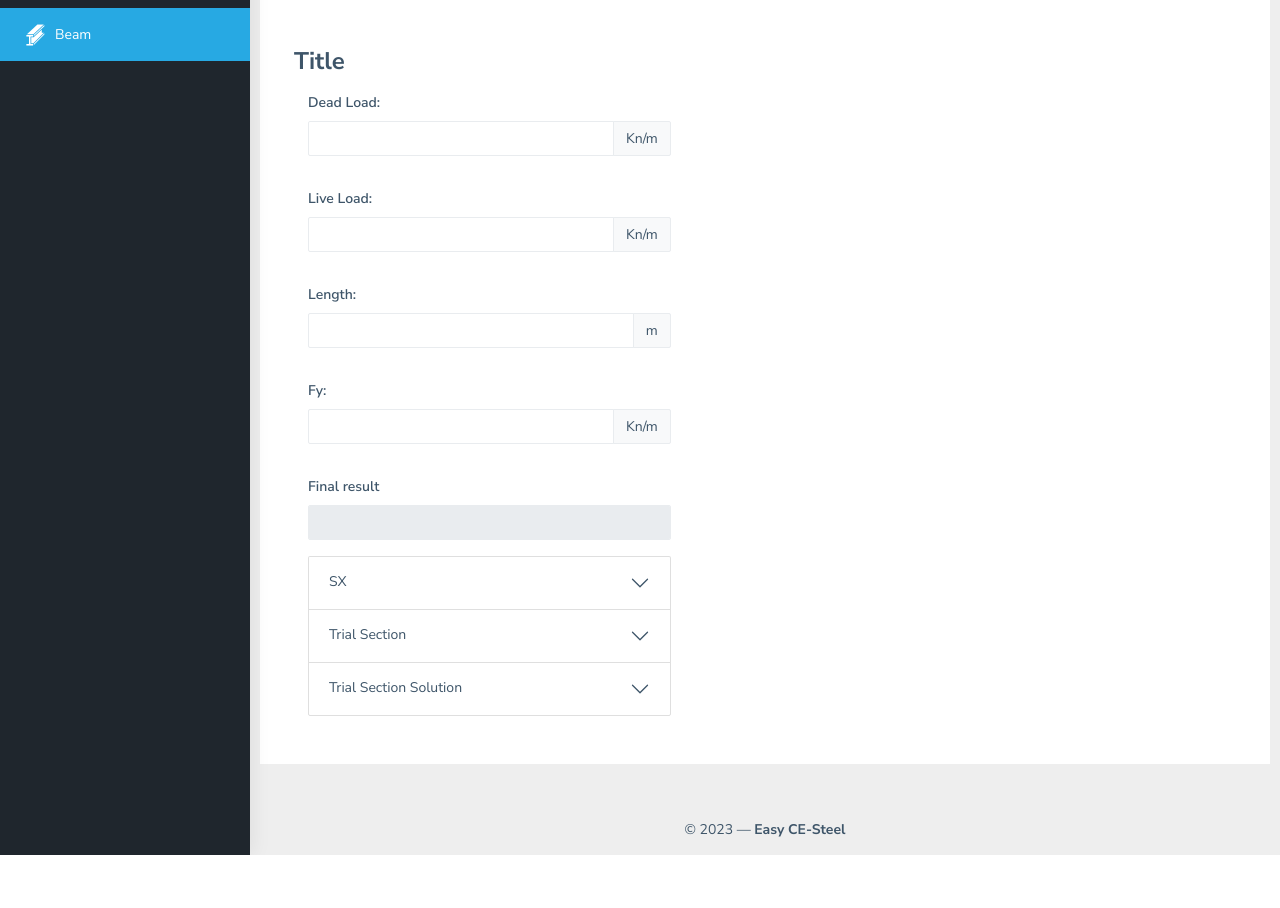
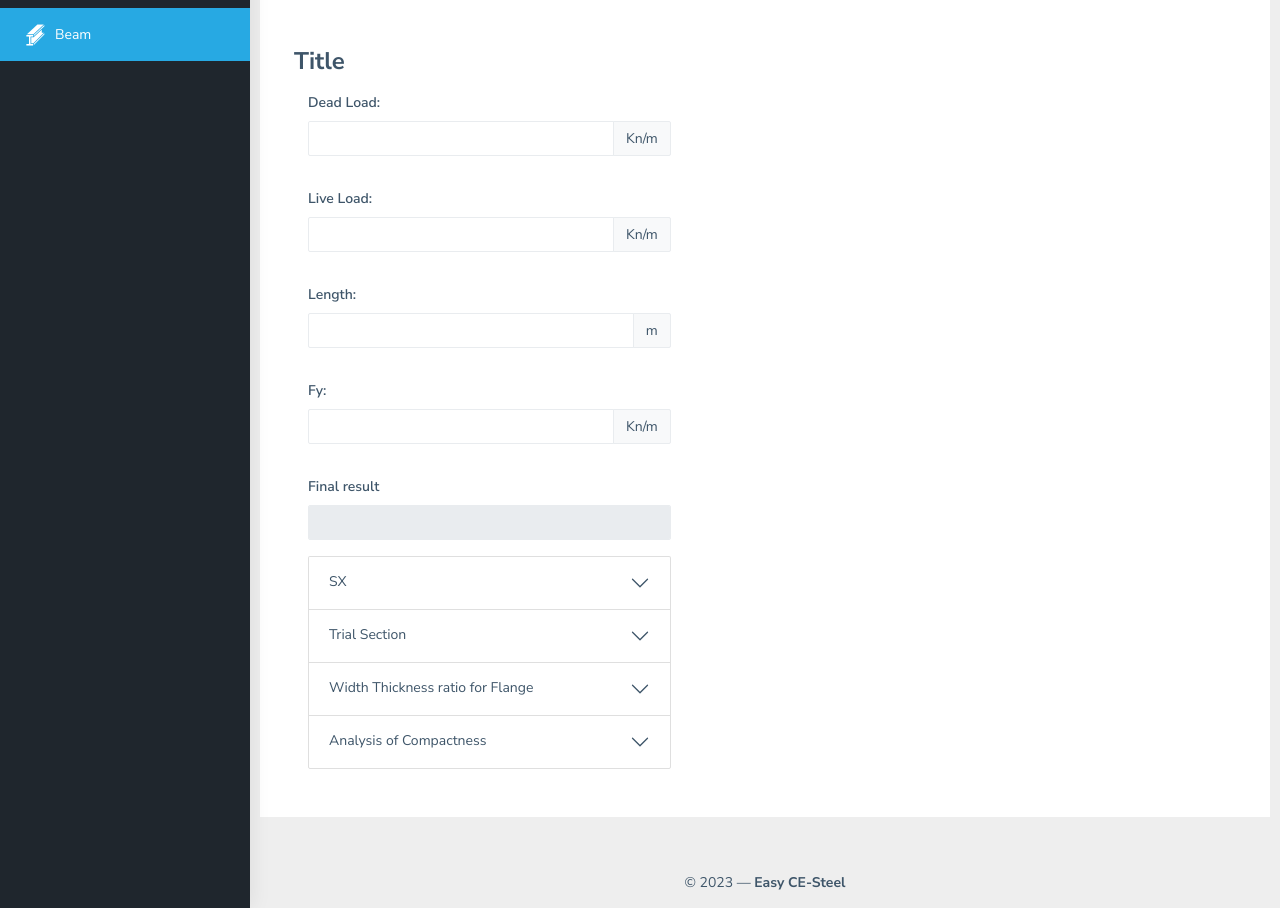
Before and after one commit to sebastian709/easy-ce-steel, a PHP site: page /beam.php in a window 1280 px wide. Shown: the part 133-1041 px from the top of the page. Before the commit the page ends 988 px from the top, so only its background shows below. Run offline with PHP 8.4, Linux system fonts and the light colour scheme; style sheets or scripts are compiled from the project's sources.

Commit message:
Analysis of Compactness

```diff
--- a/beam.php
+++ b/beam.php
@@ -576,7 +576,7 @@ if (isset($_POST['AJAXLocator']) || isset($_GET['AJAXLocator'])) {
                     <h2 class="accordion-header" id="heading3">
                       <button class="accordion-button collapsed" type="button" data-bs-toggle="collapse"
                         data-bs-target="#collapse3" aria-expanded="false" aria-controls="collapse3">
-                        Trial Section Solution
+                        Width Thickness ratio for Flange
                       </button>
                     </h2>
                     <div id="collapse3" class="accordion-collapse collapse" aria-labelledby="heading3"
@@ -627,46 +627,52 @@ if (isset($_POST['AJAXLocator']) || isset($_GET['AJAXLocator'])) {
                               </div>
                             </div>
                           </div>
+                        </div>
+                      </div>
+                    </div>
+                  </div>
+                  <div class="accordion-item border-0">
+                    <h2 class="accordion-header" id="heading4">
+                      <button class="accordion-button collapsed" type="button" data-bs-toggle="collapse"
+                        data-bs-target="#collapse4" aria-expanded="false" aria-controls="collapse4">
+                        Analysis of Compactness
+                      </button>
+                    </h2>
+                    <div id="collapse4" class="accordion-collapse collapse" aria-labelledby="heading4"
+                      data-bs-parent="#accordionExample">
+                      <div class="accordion-body">
+                        <div class="row">
                           <div class="col">
                             <div class="row">
                               <div class="col">
-                                <h5 class="font-weight-light">For Flange:</h5>
+                                <h5>Trial Section A</h5>
                               </div>
                             </div>
                             <div class="row">
                               <div class="col form-group">
-                                <label for="">λp</label>
+                                <label for="">@Flange</label>
                                 <div class="input-group mb-3">
-                                  <input type="text" class="form-control" readonly id="LambFlangeP2">
+                                  <input type="text" class="form-control" readonly id="AtFlange1">
+                                </div>
+                                <div class="input-group mb-3">
+                                  <input type="text" class="form-control" readonly id="AtFlangeComp1">
+                                </div>
+                                <div class="input-group mb-3">
+                                  <input type="text" class="form-control" readonly id="AtFlangeAns1">
                                 </div>
                               </div>
                             </div>
                             <div class="row">
                               <div class="col form-group">
-                                <label for="">λr</label>
+                                <label for="">@Web</label>
                                 <div class="input-group mb-3">
-                                  <input type="text" class="form-control" readonly id="LambFlangeR2">
+                                  <input type="text" class="form-control" readonly id="AtWeb1">
                                 </div>
-                              </div>
-                            </div>
-                            <div class="row">
-                              <div class="col">
-                                <h5 class="font-weight-light">For Web:</h5>
-                              </div>
-                            </div>
-                            <div class="row">
-                              <div class="col form-group">
-                                <label for="">λp</label>
                                 <div class="input-group mb-3">
-                                  <input type="text" class="form-control" readonly id="LambWebP2">
+                                  <input type="text" class="form-control" readonly id="AtWebComp1">
                                 </div>
-                              </div>
-                            </div>
-                            <div class="row">
-                              <div class="col form-group">
-                                <label for="">λr</label>
                                 <div class="input-group mb-3">
-                                  <input type="text" class="form-control" readonly id="LambWebR2">
+                                  <input type="text" class="form-control" readonly id="AtWebAns1">
                                 </div>
                               </div>
                             </div>
@@ -674,43 +680,69 @@ if (isset($_POST['AJAXLocator']) || isset($_GET['AJAXLocator'])) {
                           <div class="col">
                             <div class="row">
                               <div class="col">
-                                <h5 class="font-weight-light">For Flange:</h5>
+                                <h5>Trial Section B</h5>
                               </div>
                             </div>
                             <div class="row">
                               <div class="col form-group">
-                                <label for="">λp</label>
+                                <label for="">@Flange</label>
                                 <div class="input-group mb-3">
-                                  <input type="text" class="form-control" readonly id="LambFlangeP3">
+                                  <input type="text" class="form-control" readonly id="AtFlange2">
+                                </div>
+                                <div class="input-group mb-3">
+                                  <input type="text" class="form-control" readonly id="AtFlangeComp2">
+                                </div>
+                                <div class="input-group mb-3">
+                                  <input type="text" class="form-control" readonly id="AtFlangeAns2">
                                 </div>
                               </div>
                             </div>
                             <div class="row">
                               <div class="col form-group">
-                                <label for="">λr</label>
+                                <label for="">@Web</label>
                                 <div class="input-group mb-3">
-                                  <input type="text" class="form-control" readonly id="LambFlangeR3">
+                                  <input type="text" class="form-control" readonly id="AtWeb2">
+                                </div>
+                                <div class="input-group mb-3">
+                                  <input type="text" class="form-control" readonly id="AtWebComp2">
+                                </div>
+                                <div class="input-group mb-3">
+                                  <input type="text" class="form-control" readonly id="AtWebAns2">
                                 </div>
                               </div>
                             </div>
+                          </div>
+                          <div class="col">
                             <div class="row">
                               <div class="col">
-                                <h5 class="font-weight-light">For Web:</h5>
+                                <h5>Trial Section C</h5>
                               </div>
                             </div>
                             <div class="row">
                               <div class="col form-group">
-                                <label for="">λp</label>
+                                <label for="">@Flange</label>
                                 <div class="input-group mb-3">
-                                  <input type="text" class="form-control" readonly id="LambWebP3">
+                                  <input type="text" class="form-control" readonly id="AtFlange3">
+                                </div>
+                                <div class="input-group mb-3">
+                                  <input type="text" class="form-control" readonly id="AtFlangeComp3">
+                                </div>
+                                <div class="input-group mb-3">
+                                  <input type="text" class="form-control" readonly id="AtFlangeAns3">
                                 </div>
                               </div>
                             </div>
                             <div class="row">
                               <div class="col form-group">
-                                <label for="">λr</label>
+                                <label for="">@Web</label>
                                 <div class="input-group mb-3">
-                                  <input type="text" class="form-control" readonly id="LambWebR3">
+                                  <input type="text" class="form-control" readonly id="AtWeb3">
+                                </div>
+                                <div class="input-group mb-3">
+                                  <input type="text" class="form-control" readonly id="AtWebComp3">
+                                </div>
+                                <div class="input-group mb-3">
+                                  <input type="text" class="form-control" readonly id="AtWebAns3">
                                 </div>
                               </div>
                             </div>
@@ -854,10 +886,48 @@ if (isset($_POST['AJAXLocator']) || isset($_GET['AJAXLocator'])) {
           $('#Biy3').val(result[2]["iy"]);
 
 
-          // LambFlangeP1
-          // LambFlangeR1
-          // LambWebP1
-          // LambWebR1
+          var BFy = $('#BFy').val();
+
+          // For Flange
+          var LambFlangeP1 = 0.38 * (Math.sqrt(200000 / BFy));
+          $('#LambFlangeP1').val(LambFlangeP1.toFixed(3));
+
+          var LambFlangeR1 = 1.0 * (Math.sqrt(200000 / BFy));
+          $('#LambFlangeR1').val(LambFlangeR1.toFixed(3));
+
+          // For Web
+          var LambWebP1 = 3.76 * (Math.sqrt(200000 / BFy));
+          $('#LambWebP1').val(LambWebP1.toFixed(3));
+
+          var LambWebR1 = 5.70 * (Math.sqrt(200000 / BFy));
+          $('#LambWebR1').val(LambWebR1.toFixed(3));
+
+          // AtFlange1
+          // AtFlangeComp1
+          // AtFlangeAns1
+          // AtWeb1
+          // AtWebComp1
+          // AtWebAns1
+
+          // Flange Analysis
+          var Tbf = [];
+          var Ttf = [];
+          var atFlange = [];
+          for(var i=0; i < 3;  i++){
+            Tbf[i] = result[i]["bf"];
+            Ttf[i] = result[i]["tf"];
+
+            atFlange[i] = Tbf[i] / (2 * Ttf[i]);
+            console.log(atFlange[i]);
+
+            $('#AtFlange'+ (i+1)).val(atFlange[i].toFixed(3));
+          }
+
+
+
+
+
+
         }
       });
     }
```
